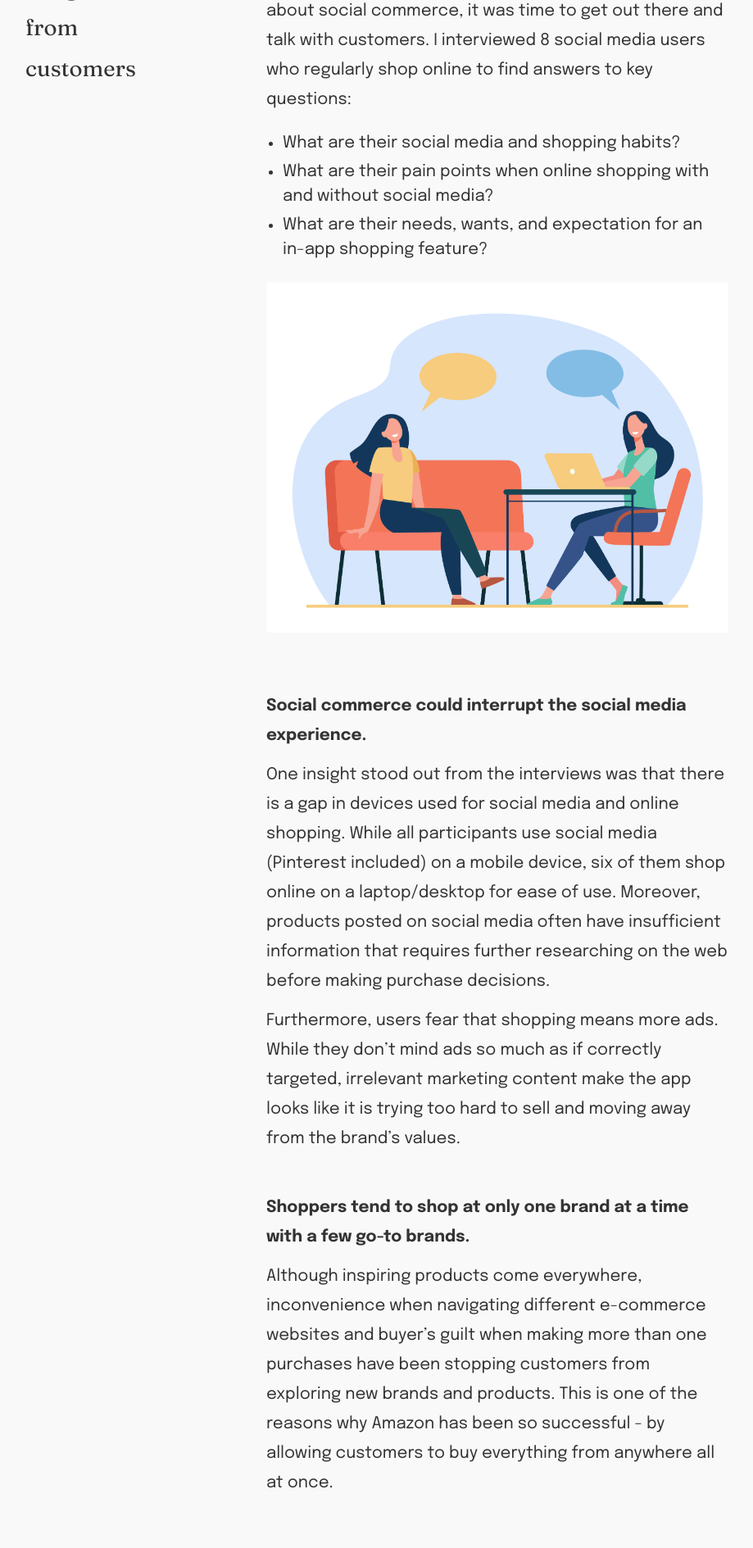
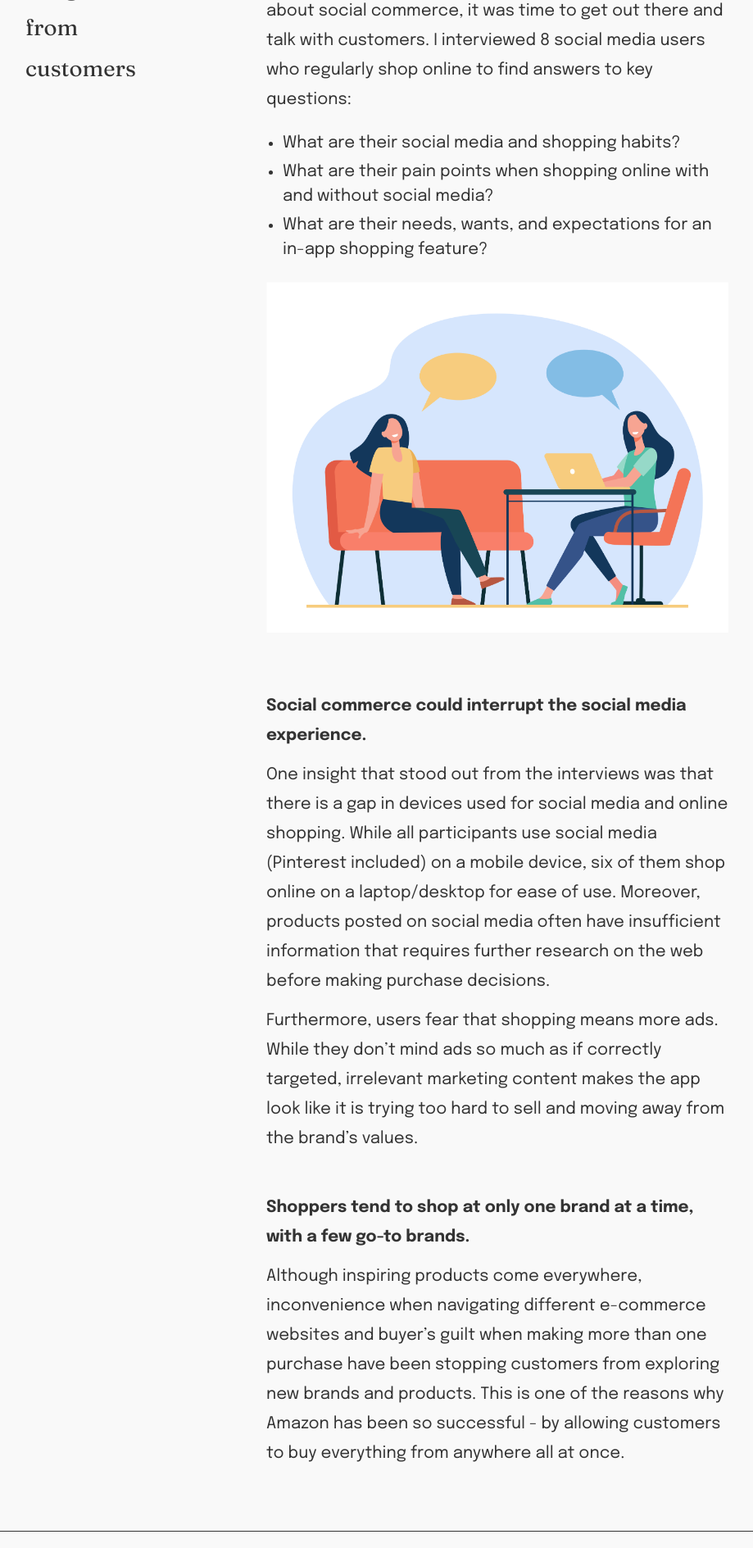
Before and after one commit to hoanhan101/dani, a FastAPI app: page /projects/pinterest in a window 1280 px wide. Shown: the part 4551-6440 px from the top of the page at 82% size, without its empty margins (131-1050 px from the left). Run offline with FastAPI, Linux system fonts and the light colour scheme; some libraries are stand-ins or nearby versions; some web fonts are replaced.

Commit message:
Fix typo

```diff
--- a/templates/projects_pinterest.html
+++ b/templates/projects_pinterest.html
@@ -43,8 +43,8 @@
         <div class="column is-6 is-offset-1">
             <p class="line-height-180">
                 Pinterest isn’t living up to its full social commerce potential.
-                There is no seamless shopping experience that allow customers to
-                buy directly in the app.
+                There is no seamless shopping experience that allows customers
+                to buy directly in the app.
             </p>
         </div>
     </div>
@@ -112,11 +112,11 @@
                 purchase inspiration, over 60% of them are more open to new
                 brands and new products; therefore, they are a great audience
                 for advertising. Ads also made up two-thirds of Pinterest
-                revenue in 2021. For retailers, they reported a 3x conversion
-                rate and 2x return on ad spend on Pinterest.
+                revenue in 2021. Retailers reported a 3x conversion rate and a
+                2x return on ad spend on Pinterest.
             </p>
             <p class="line-height-180 mb-3">
-                Interestingly, Pinterest has launched and terminated an in-app
+                Interestingly, Pinterest launched and terminated an in-app
                 shopping feature in 2018. I couldn’t get an answer from
                 Pinterest, but I suspect potential causes to be scalability,
                 security issues, consideration for brand value, insufficient
@@ -124,8 +124,8 @@
             </p>
             <p class="line-bold line-height-180 mt-6 mb-3">
                 The feature (done right!) would maintain Pinterest’s brand value
-                while decrease the time it takes from discovery to purchase and
-                create a win-win-win situation for customers, retailers, and
+                while decreasing the time it takes from discovery to purchase
+                and create a win-win-win situation for customers, retailers, and
                 Pinterest.
             </p>
             <p class="line-height-180 mb-3">
@@ -143,9 +143,9 @@
             <p class="line-height-180">
                 Facebook and Instagram’s shopping features constantly popped up
                 during my desk research as they are the leading platforms in
-                social commerce. I needed to know what they and other
-                Pinterest’s competitors are doing to identify their strengths
-                and weaknesses and spot any gaps in the industry.
+                social commerce. I needed to know what they and other Pinterest
+                competitors were doing to identify their strengths and
+                weaknesses and spot any gaps in the industry.
             </p>
         </div>
     </div>
@@ -169,10 +169,10 @@
             </p>
             <p class="line-height-180">
                 Social media platforms that have a strong community-driven
-                culture performs especially well with social commerce. Although
+                culture perform especially well with social commerce. Although
                 Pinterest users (Pinners) don’t interact with each other the way
                 they would on other social media platforms, it turns out to be
-                one of Pinterest’s key competitive advantage. The platform’s
+                one of Pinterest’s key competitive advantages. The platform’s
                 unique culture creates a sense of positivity and authenticity
                 that is essential to building a loyal customer base and
                 confident shoppers.
@@ -194,11 +194,11 @@
             <ul>
                 <li>What are their social media and shopping habits?</li>
                 <li>
-                    What are their pain points when online shopping with and
+                    What are their pain points when shopping online with and
                     without social media?
                 </li>
                 <li>
-                    What are their needs, wants, and expectation for an in-app
+                    What are their needs, wants, and expectations for an in-app
                     shopping feature?
                 </li>
             </ul>
@@ -221,28 +221,28 @@
                 Social commerce could interrupt the social media experience.
             </p>
             <p class="line-height-180 mb-3">
-                One insight stood out from the interviews was that there is a
-                gap in devices used for social media and online shopping. While
-                all participants use social media (Pinterest included) on a
-                mobile device, six of them shop online on a laptop/desktop for
+                One insight that stood out from the interviews was that there is
+                a gap in devices used for social media and online shopping.
+                While all participants use social media (Pinterest included) on
+                a mobile device, six of them shop online on a laptop/desktop for
                 ease of use. Moreover, products posted on social media often
-                have insufficient information that requires further researching
-                on the web before making purchase decisions.
+                have insufficient information that requires further research on
+                the web before making purchase decisions.
             </p>
             <p class="line-height-180 mb-3">
                 Furthermore, users fear that shopping means more ads. While they
                 don’t mind ads so much as if correctly targeted, irrelevant
-                marketing content make the app looks like it is trying too hard
+                marketing content makes the app look like it is trying too hard
                 to sell and moving away from the brand’s values.
             </p>
             <p class="line-bold line-height-180 mt-6 mb-3">
-                Shoppers tend to shop at only one brand at a time with a few
+                Shoppers tend to shop at only one brand at a time, with a few
                 go-to brands.
             </p>
             <p class="line-height-180 mb-3">
                 Although inspiring products come everywhere, inconvenience when
                 navigating different e-commerce websites and buyer’s guilt when
-                making more than one purchases have been stopping customers from
+                making more than one purchase have been stopping customers from
                 exploring new brands and products. This is one of the reasons
                 why Amazon has been so successful - by allowing customers to buy
                 everything from anywhere all at once.
@@ -265,9 +265,9 @@
                 later turned into two user personas of “light user” (uses
                 Pinterest occasionally for finding inspiration when needed) and
                 “heavy user” (uses Pinterest frequently both for inspiration and
-                entertainment) and mapped into user journey. I placed more focus
-                on the heavy user since they are statistically shown to shop
-                more often.
+                entertainment) and mapped into the user journey. I placed more
+                focus on the heavy user since they are statistically shown to
+                shop more often.
             </p>
         </div>
     </div>
@@ -286,20 +286,18 @@
         <div class="column is-6 is-offset-4">
             <p class="line-bold line-height-180 mt-6 mb-3">
                 Finding size/fit and checkout are the main reasons shoppers
-                abandon their shopping bag.
+                abandon their shopping bags.
             </p>
             <p class="line-height-180 mb-3">
                 Among several overlaps in the two personas, difficulties in
-                finding size/fit and complicated checkout process stood out.
+                finding size/fit and a complicated checkout process stood out.
                 Customers often struggle to find the right size for their body
-                from inadequate information and assistant, which causes
-                hesitation to buy. On another note, a complicated checkout
-                process is not only time-consuming and tiring, but also creates
-                an association with lack of security and unprofessionalism.
+                from inadequate information and assistance, which causes
+                hesitation to buy.
             </p>
             <p class="line-height-180 mb-3">
                 On another note, a complicated checkout process is not only
-                time-consuming and tiring, but also creates an association with
+                time-consuming and tiring but also creates an association with a
                 lack of security and unprofessionalism.
             </p>
         </div>
@@ -311,7 +309,7 @@
         </div>
         <div class="content column is-6 is-offset-1">
             <p class="line-height-180 my-3">
-                These findings begged the question, how might we make sure
+                These findings beg the question, how might we make sure
                 customers feel safe and confident throughout the shopping
                 process?
             </p>
@@ -355,7 +353,7 @@
             <p class="line-height-180 mb-3">
                 From user interviews, I have gathered all product and seller
                 information users need for decision-making. I would also suggest
-                retailers to follow a checklist of needed information to ensure
+                retailers follow a checklist of needed information to ensure
                 consistency throughout the app:
             </p>
             <ul>
@@ -371,7 +369,7 @@
             <ul>
                 <li>Will the information be shared with sellers?</li>
                 <li>How do we aim to protect customers’ information?</li>
-                <li>Do we offer buyer’s protection?</li>
+                <li>Do we offer buyer protection?</li>
             </ul>
             <p class="line-bold line-height-180 mt-6 mb-3">
                 Design opportunity #3: How might we design a simple checkout
@@ -400,8 +398,8 @@
             </figure>
             <p class="line-height-180 mb-3">
                 From here, I got the idea to design a 3-page checkout to
-                abstract the process while still having all required content in
-                clear visual hierarchy.
+                abstract the process while still having all the required content
+                in a clear visual hierarchy.
             </p>
         </div>
     </div>
@@ -419,9 +417,9 @@
                 Although Pinterest’s Gestalt design system is published online,
                 it’s no copy-paste for people outside the team. So how can I
                 design efficiently without the original design file to steal
-                from? The old style tile come to the rescue! After gathering all
-                elements I need from the wireframes and created them according
-                to Pinterest’s design guide, I’m ready to go.
+                from? The old style tile comes to the rescue! After gathering
+                all elements I need from the wireframes and creating them
+                according to Pinterest’s design guide, I’m ready to go.
             </p>
         </div>
     </div>
@@ -441,11 +439,11 @@
             <p class="line-height-180 my-3">
                 During this project, I grew to appreciate design systems. Not
                 only does it make keeping the feature's interface consistent
-                with the app less challenging, but also allows me to allocate
-                more time and head space into the functionality of the feature.
+                with the app less challenging, but it also allows me to allocate
+                more time and head space to the functionality of the feature.
             </p>
             <p class="line-height-180 mb-3">
-                After my vision came to life, it's ready for testing and
+                After my vision came to life, it was ready for testing and
                 iterating for the “final" design.
             </p>
         </div>
@@ -483,8 +481,7 @@
             </p>
             <p class="line-height-180 mb-3">
                 Shopping categories are customized to Pinterest’s most searched
-                items to provide users with a prominent access to wanted
-                products.
+                items to provide users with prominent access to wanted products.
             </p>
         </div>
         <div class="column is-4 is-offset-1">
@@ -514,7 +511,7 @@
             </p>
             <p class="line-height-180 mb-3">
                 Each product comes with adequate information and sizing
-                assistant to help users make purchase decisions effortlessly.
+                assistance to help users make purchase decisions effortlessly.
             </p>
         </div>
     </div>
```
